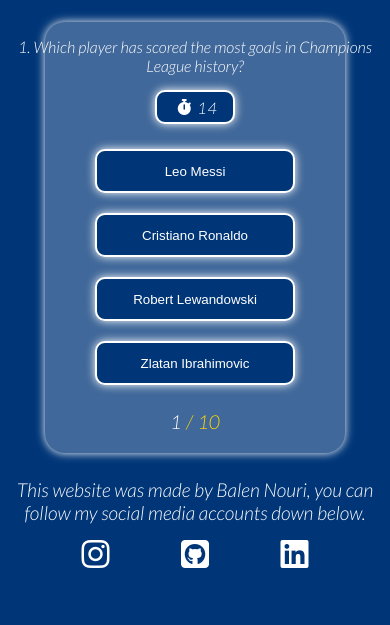
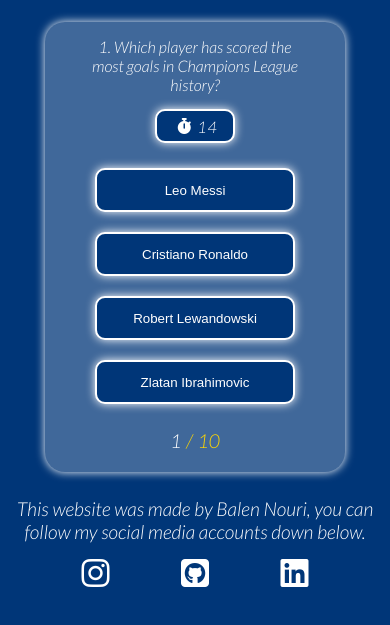
Before and after one commit to Code-Institute-Submissions/balennouri-balennouri-project2, a plain HTML site: page index.html in a window 390 px wide. Both pictures are taken after a click on the button "Start Quiz". Shown: the part 293-918 px from the top of the page. Drawn offline with Linux system fonts and the light colour scheme; a web font is replaced by a local one.

Commit message:
change size of the quiz area on smaler screens

```diff
--- a/assets/css/style.css
+++ b/assets/css/style.css
@@ -345,6 +345,11 @@ h1 h3 {
 /* Media queries */
 /* Smaller screens like smartphones */
 @media (min-width: 300px) and (max-width: 500px) {
+
+    .quiz-area {
+        width: 250px ;
+    }
+
     .cl-logo {
         width: 250px;
         height: 250px;
```
